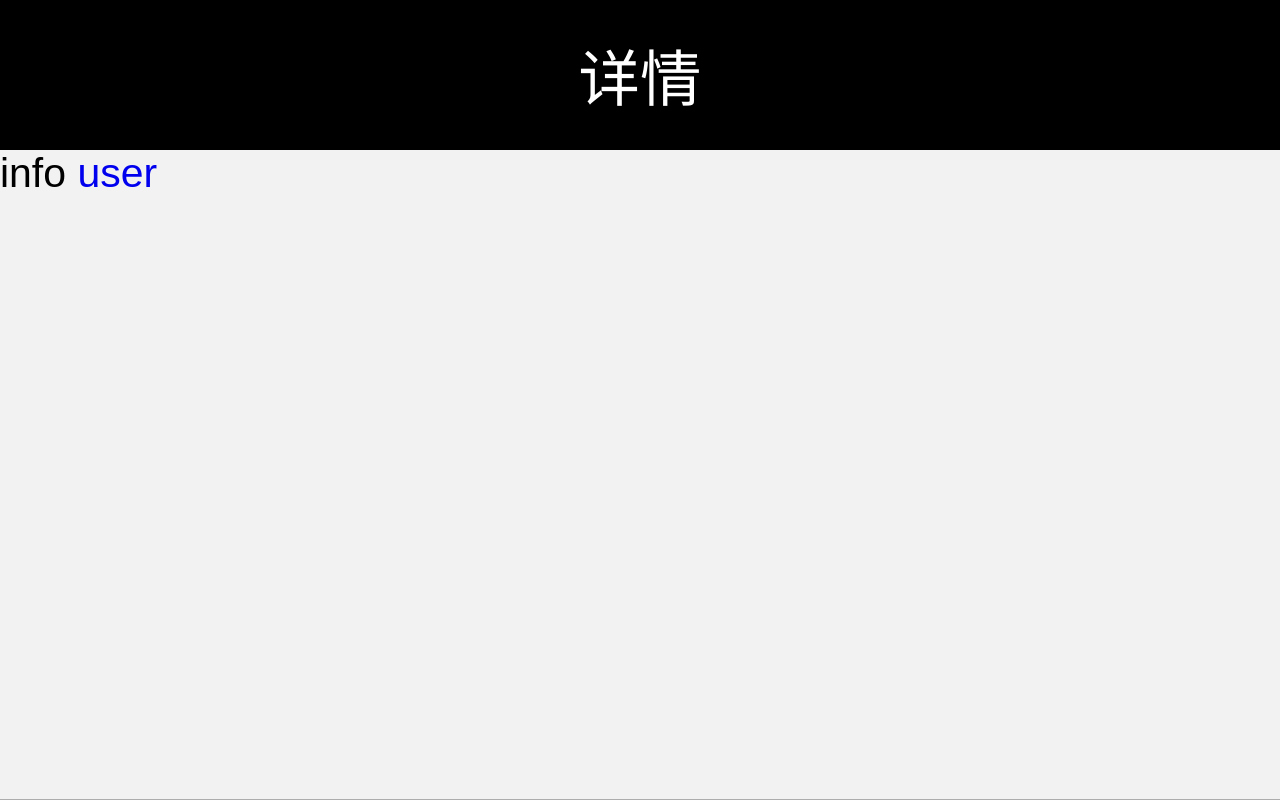
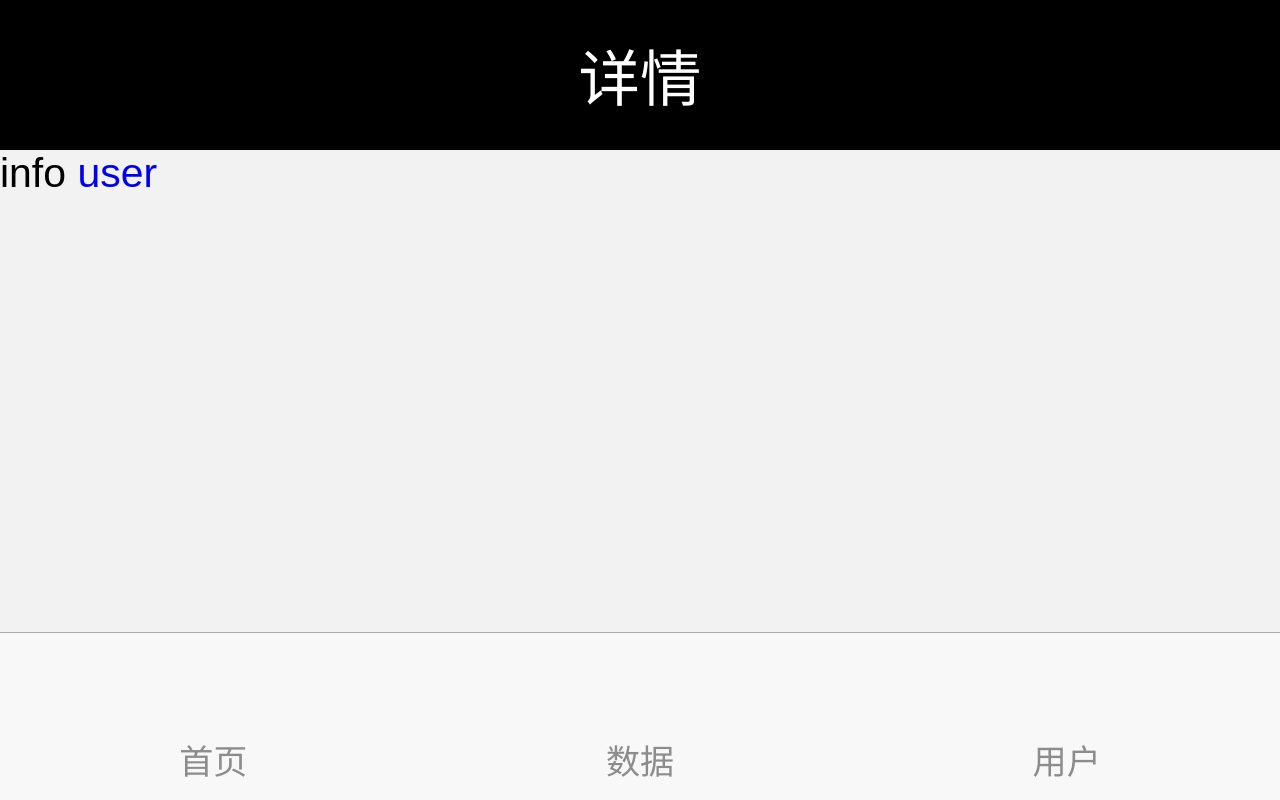
Before and after one commit to gaoyuanfell/mobile-vue-template, a Vue app: page /info in a window 1280 px wide. Built offline with nearby package versions, Linux system fonts and the light colour scheme.

Commit message:
2018-11-28 10:44:28 → moka

```diff
--- a/src/assets/css/master.less
+++ b/src/assets/css/master.less
@@ -56,7 +56,7 @@ body {
   right: 0;
   display: block;
   background: #f2f2f2;
-  z-index: 1000;
+  z-index: 11;
 }
 
 .content {
--- a/src/components/footer.vue
+++ b/src/components/footer.vue
@@ -2,16 +2,16 @@
   <div class="tabbar tabs-ios show-tabbar">
 
 
-    <template v-for="m in menu">
+    <!-- <template v-for="m in menu">
       <router-link :to="{path: m.route}" class="tab-button">
         <div class="tab-button-icon" :class="{'active': path(m.route), 'icon-index': m.code === 'ZCWAP_ADS_HOME' || m.code === 'ZCMOBI_WAP_V4_US_HOME', 'icon-user': m.code === 'ZCMOBI_WAP_V4_US_USERS', 'icon-data': m.code === 'ZCWAP_ADS_DATA', 'icon-campaign': m.code === 'ZCWAP_ADS_CAMPAIGN', 'icon-creative': m.code === 'ZCWAP_ADS_CREATIVE'}">
 
         </div>
         <span class="tab-button-text">{{m.name}}</span>
       </router-link>
-    </template>
+    </template> -->
 
-    <!-- <router-link to="/index" class="tab-button">
+    <router-link to="/index" class="tab-button">
       <div class="tab-button-icon icon-index" :class="{'active': path('index')}">
 
       </div>
@@ -23,18 +23,12 @@
       </div>
       <span class="tab-button-text">数据</span>
     </router-link>
-    <router-link to="/campaign" class="tab-button">
-      <div class="tab-button-icon icon-campaign" :class="{'active': path('campaign')}">
+    <router-link to="/user" class="tab-button">
+      <div class="tab-button-icon icon-campaign" :class="{'active': path('user')}">
 
       </div>
-      <span class="tab-button-text">活动</span>
+      <span class="tab-button-text">用户</span>
     </router-link>
-    <router-link to="/creative" class="tab-button">
-      <div class="tab-button-icon icon-creative" :class="{'active': path('creative')}">
-
-      </div>
-      <span class="tab-button-text">创意</span>
-    </router-link> -->
   </div>
 </template>
 
--- a/src/directive.js
+++ b/src/directive.js
@@ -51,9 +51,11 @@ export default function (Vue) {
         rippleBox.style.width = `${el.clientWidth}px`;
         rippleBox.style.height = `${el.clientHeight}px`;
         rippleBox.style.overflow = 'hidden';
-        rippleBox.style.position = 'fixed';
+        // rippleBox.style.position = 'fixed';
+        rippleBox.style.position = 'absolute';
         rippleBox.style.zIndex = 9999999999;
-        el.style.contain = 'content'
+        // el.style.contain = 'content'
+        el.style.position = 'relative';
 
         rippleBox.style.top = `${0}px`;
         rippleBox.style.left = `${0}px`;
```
